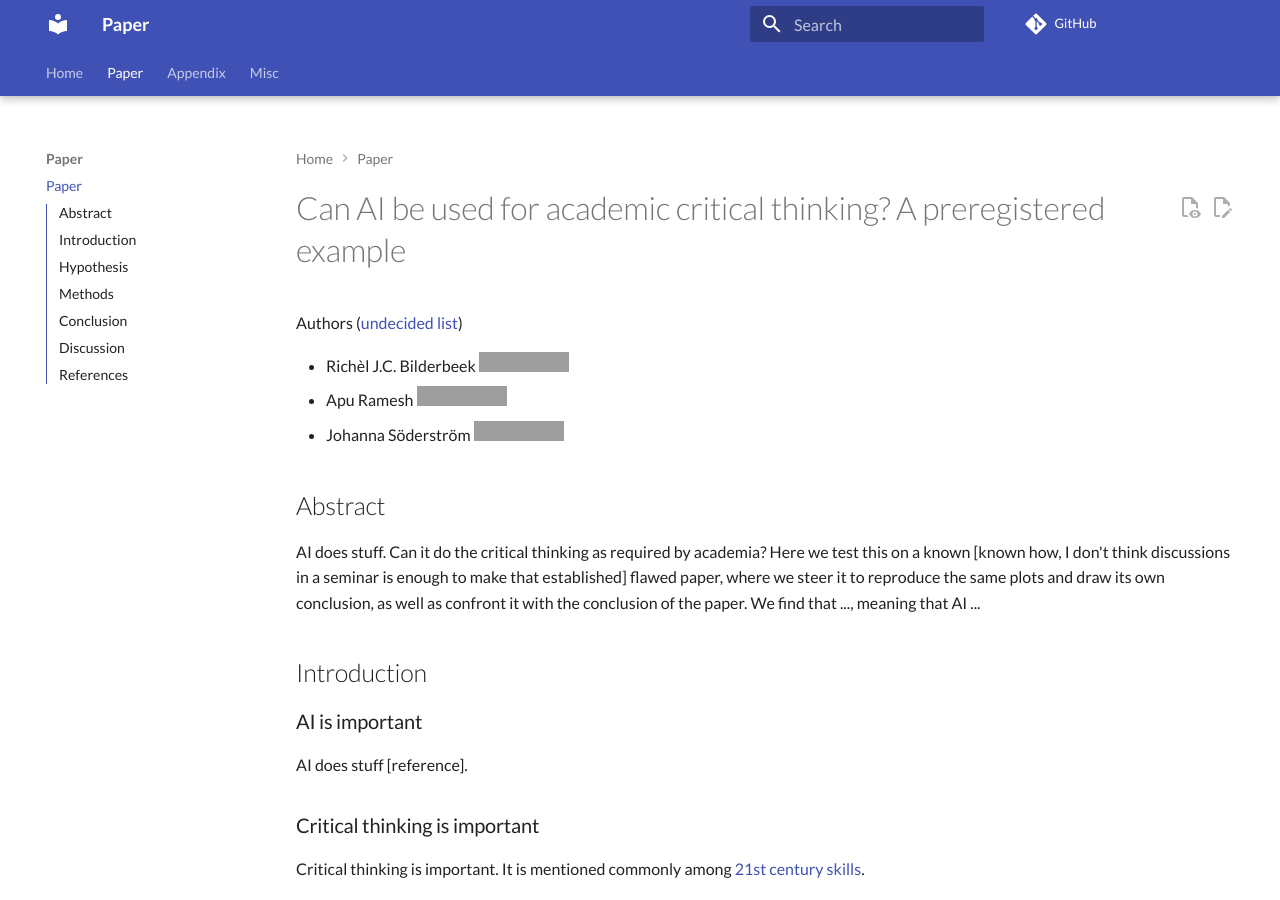
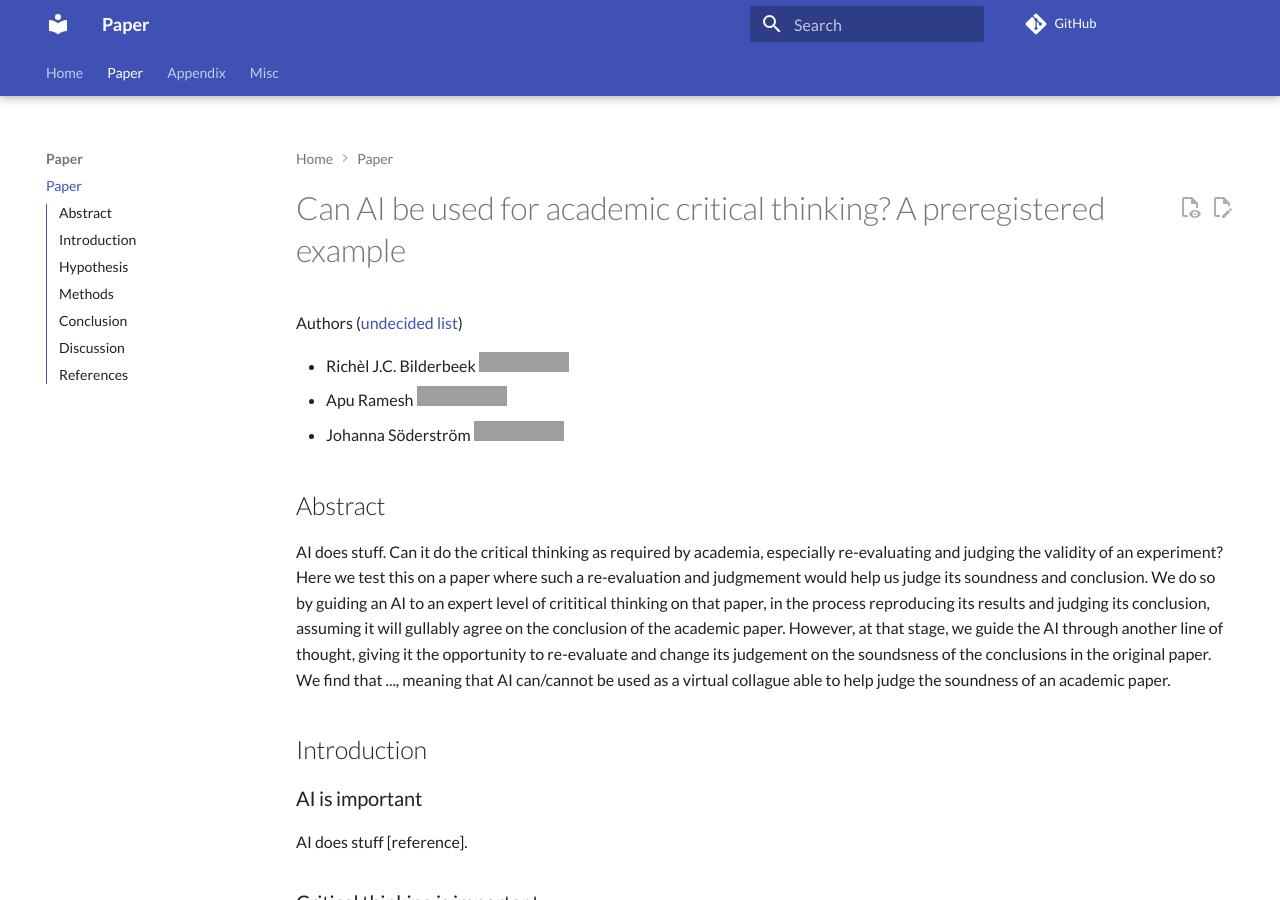
Before and after one commit to richelbilderbeek/paper_critical_ai, an MkDocs documentation site: the page built from docs/paper.md, in a window 1280 px wide and 900 px high. Built offline with MkDocs 1.6.1 and Material for MkDocs 9.7.7, drawn with Linux system fonts in a browser that asks for light colours; comment, search, counter and statistics services are not loaded; grey boxes are pictures that could not be loaded.

Commit message:
Rewrite abstract

```diff
--- a/docs/paper.md
+++ b/docs/paper.md
@@ -12,14 +12,21 @@ Authors ([undecided list](https://github.com/richelbilderbeek/paper_critical_ai/
 ## Abstract
 
 AI does stuff.
-Can it do the critical thinking as required by academia?
-Here we test this on a known
-[known how, I don't think discussions in a seminar
-is enough to make that established] flawed paper,
-where we steer it to reproduce the same plots
-and draw its own conclusion, as well as confront
-it with the conclusion of the paper.
-We find that ..., meaning that AI ...
+Can it do the critical thinking as required by academia,
+especially re-evaluating and judging the
+validity of an experiment?
+Here we test this on a paper where such a re-evaluation
+and judgmement would help us judge its soundness
+and conclusion.
+We do so by guiding an AI to an expert level
+of crititical thinking on that paper, in the process
+reproducing its results and judging its conclusion,
+assuming it will gullably agree on the conclusion of the academic paper.
+However, at that stage, we guide the AI through another line of thought,
+giving it the opportunity to re-evaluate and change its judgement
+on the soundsness of the conclusions in the original paper.
+We find that ..., meaning that AI can/cannot be used as a
+virtual collague able to help judge the soundness of an academic paper.
 
 ## Introduction
 
```
